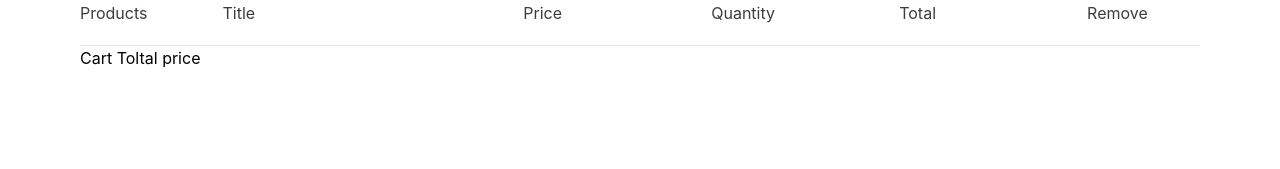
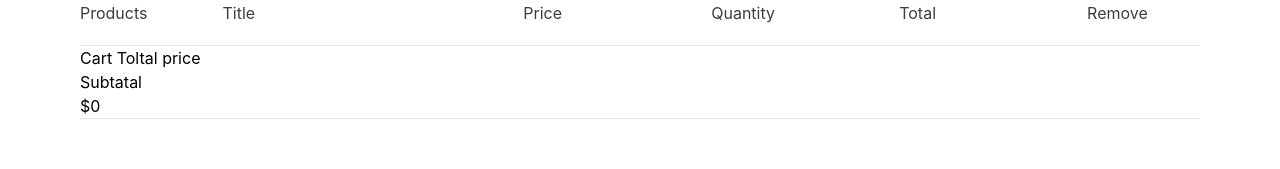
Before and after one commit to tchasinga/magazine-shopping, a React (Vite) app in the folder frontend/: page /cart in a window 1280 px wide. Shown: the part 179-348 px from the top of the page. Built offline with nearby package versions, Linux system fonts and the light colour scheme.

Commit message:
New code is added

```diff
--- a/frontend/src/Components/CartItem/CartItem.jsx
+++ b/frontend/src/Components/CartItem/CartItem.jsx
@@ -63,7 +63,13 @@ export default function CartItem() {
               <h1>Cart Toltal price</h1>
               <div className="">
                     <div className="cartitems-totals-items">
-
+                        <p>Subtatal</p>
+                        <p>${0}</p>
+                    </div>
+                    <hr />
+                    <div className="cartitems-totals-items">
+                        <p></p>
+                        <p></p>
                     </div>
               </div>
            </div>
```
